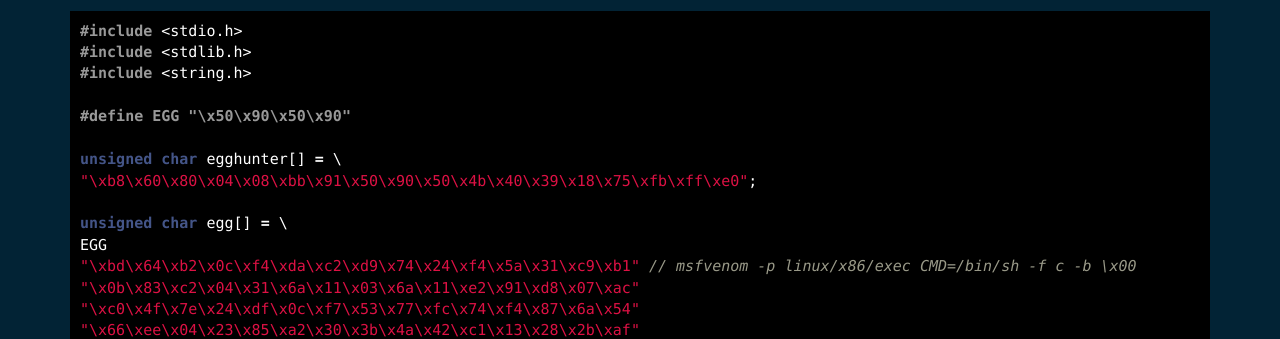
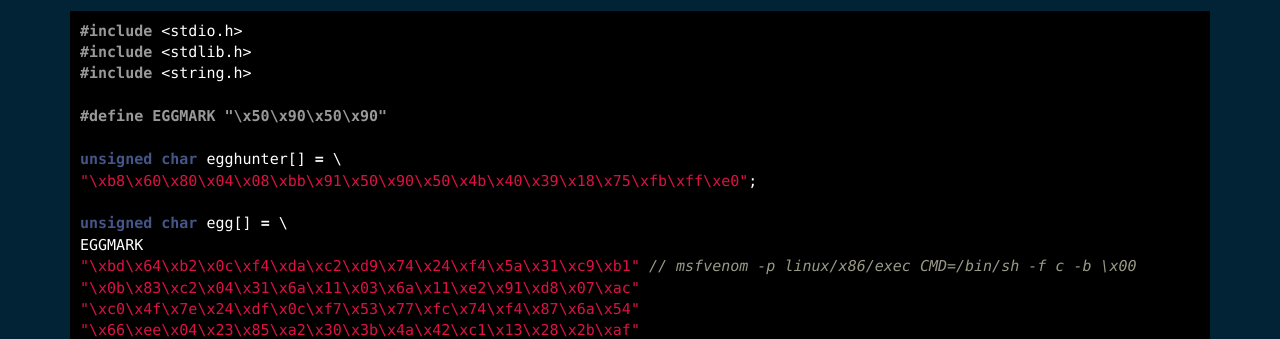
Before and after one commit to phackt/phackt.github.io, a Jekyll site: the page built from _posts/2017-04-21-slae-egg-hunter.markdown, in a window 1280 px wide and 900 px high, scrolled down 3602 px. Shown: the part 153-492 px from the top of the window. Built offline with Jekyll 4.4.1, drawn with Linux system fonts in a browser that asks for light colours; nearby versions of some CDN libraries; some web fonts are replaced; comment, search, counter and statistics services are not loaded.

Commit message:
Update 2017-04-21-slae-egg-hunter.markdown

```diff
--- a/_posts/2017-04-21-slae-egg-hunter.markdown
+++ b/_posts/2017-04-21-slae-egg-hunter.markdown
@@ -103,13 +103,13 @@ Let's try now to place our egg shellcode in the heap space (we keep the same egg
 #include <stdlib.h>
 #include <string.h>
 
-#define EGG "\x50\x90\x50\x90"
+#define EGGMARK "\x50\x90\x50\x90"
 
 unsigned char egghunter[] = \
 "\xb8\x60\x80\x04\x08\xbb\x91\x50\x90\x50\x4b\x40\x39\x18\x75\xfb\xff\xe0";
 
 unsigned char egg[] = \
-EGG
+EGGMARK
 "\xbd\x64\xb2\x0c\xf4\xda\xc2\xd9\x74\x24\xf4\x5a\x31\xc9\xb1" // msfvenom -p linux/x86/exec CMD=/bin/sh -f c -b \x00
 "\x0b\x83\xc2\x04\x31\x6a\x11\x03\x6a\x11\xe2\x91\xd8\x07\xac"
 "\xc0\x4f\x7e\x24\xdf\x0c\xf7\x53\x77\xfc\x74\xf4\x87\x6a\x54"
```
